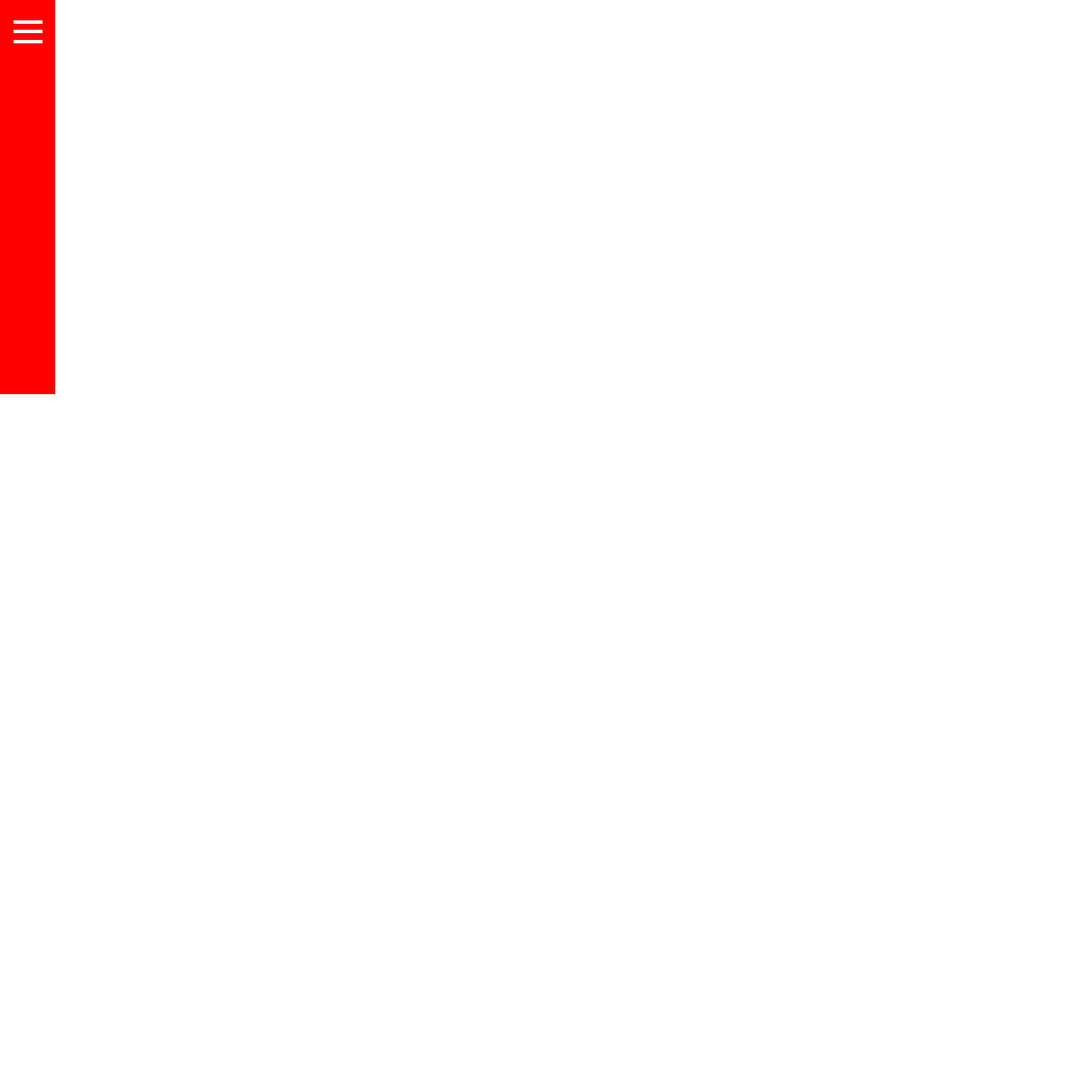
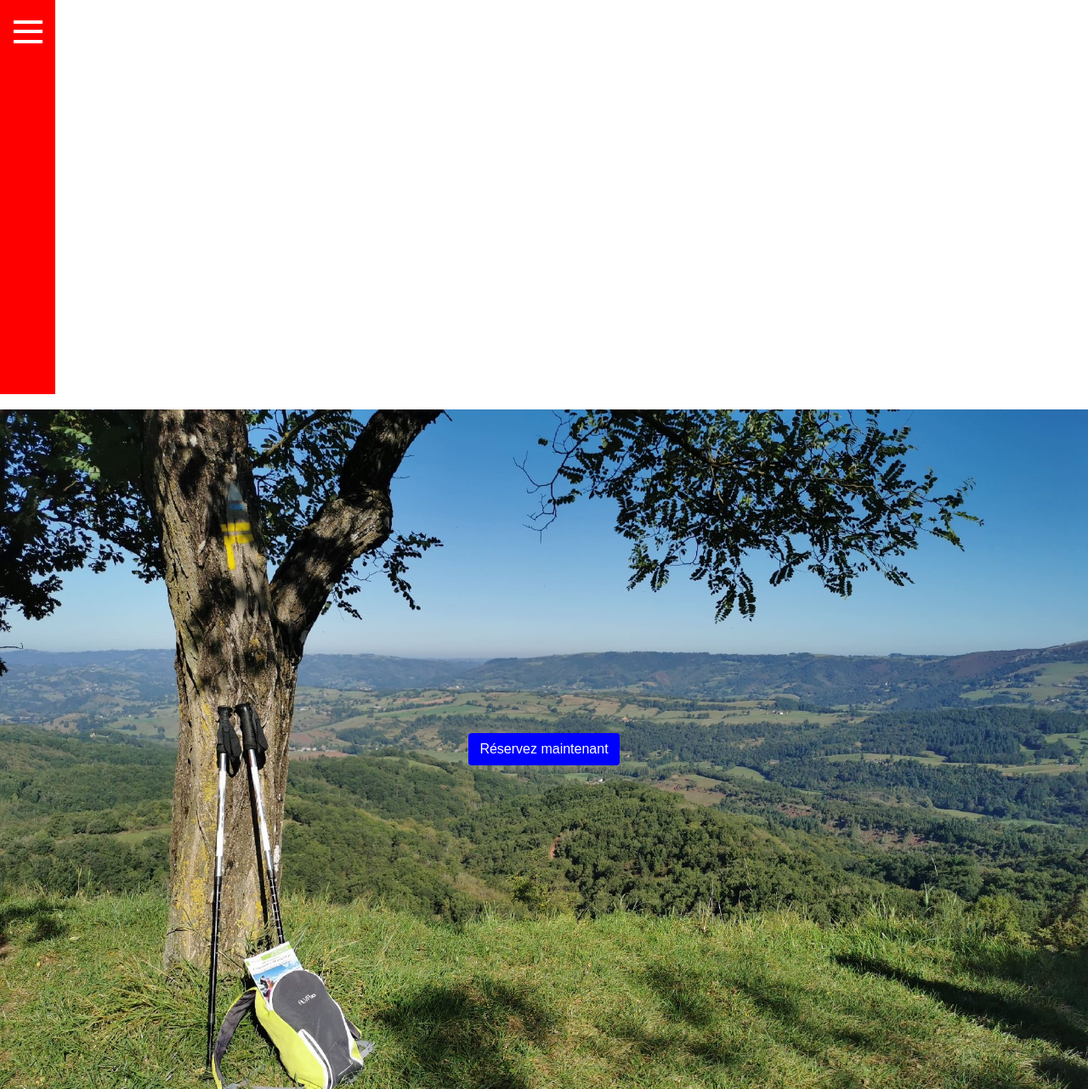
Before and after one commit to mateoisabey/ProjetWebGite, a PHP site: page / in a window 1280 px wide. Shown: the part 117-1399 px from the top of the page at 85% size. Before the commit the page ends 581 px from the top, so only its background shows below. Run offline with PHP 8.4, Linux system fonts and the light colour scheme.

Commit message:
add files

```diff
--- a/index.php
+++ b/index.php
@@ -47,7 +47,10 @@
 
     </header>
     <section>
-
+        <div class="section-background">
+            <!-- Todo: change the link -->
+            <button class="button" type="button" onclick="">Réservez maintenant</button>
+        </div>
     </section>
 
 </body>
--- a/style/index.css
+++ b/style/index.css
@@ -1,5 +1,6 @@
 body {
     margin: 0;
+    overflow-x: hidden;
 }
 
 #wrap {
@@ -12,7 +13,7 @@ body {
     transition: transform .4s cubic-bezier(.25, .1, .25, 1);
 }
 
-#wrap{
+#wrap {
     transform: translate3d(-335px, 0, 0);
 }
 
@@ -23,7 +24,6 @@ label {
     display: block;
     margin-right: -30px;
 }
-
 
 
 a,
@@ -37,8 +37,8 @@ label {
     background: #f00;
     width: 360px;
     padding: 0 20px;
-    display:inline-block;
-    vertical-align:top;
+    display: inline-block;
+    vertical-align: top;
 }
 
 .nav {
@@ -48,30 +48,84 @@ label {
 .main {
     padding: 25px;
     flex: 1;
-    display:inline-block;
+    display: inline-block;
 }
 
 p {
     max-width: 590px;
-    color:#306;
+    color: #306;
 }
 
-#menu{
-    display:none;
+#menu {
+    display: none;
 }
-#menu:checked ~ #wrap{
+
+#menu:checked ~ #wrap {
     transform: translate3d(0, 0, 0);
 }
 
-label>span{
-    display:none;
-}
-#menu:checked ~ #wrap label>span{
-    display:block;
-    font-size:48px;
-    line-height:48px;
+label > span {
+    display: none;
 }
 
-#menu:checked ~ #wrap label>svg{
-    display:none;
+.button {
+    background-color: blue;
+    color: white;
+    display: inline-block;
+    font-weight: 400;
+    text-align: center;
+    white-space: nowrap;
+    vertical-align: middle;
+    border: 1px solid transparent;
+    padding: 0.375rem 0.75rem;
+    font-size: 1rem;
+    line-height: 1.5;
+    border-radius: 0.25rem;
+    transition: 0.5s;
 }
+
+.button:hover {
+    padding-right: 30px;
+    transition: 0.5s;
+}
+
+.button::after {
+    content: '\00bb';
+    position: absolute;
+    opacity: 0;
+    transition: 0.5s;
+}
+
+.button:hover::after {
+    opacity: 1;
+    margin-left: 15px;
+}
+
+#menu:checked ~ #wrap label > span {
+    display: block;
+    font-size: 48px;
+    line-height: 48px;
+}
+
+#menu:checked ~ #wrap label > svg {
+    display: none;
+}
+
+.section-background {
+    height: 100vh;
+    background-size: 100% auto;
+    background-image: url("../images/background-image.jpg");
+    display: flex;
+    justify-content: center;
+    align-items: center;
+}
+
+.section-default-component {
+    height: 70vh;
+    background-color: blue;
+}
+
+.section-constrast-component {
+    height: 70vh;
+    background-color: aqua;
+}
```
